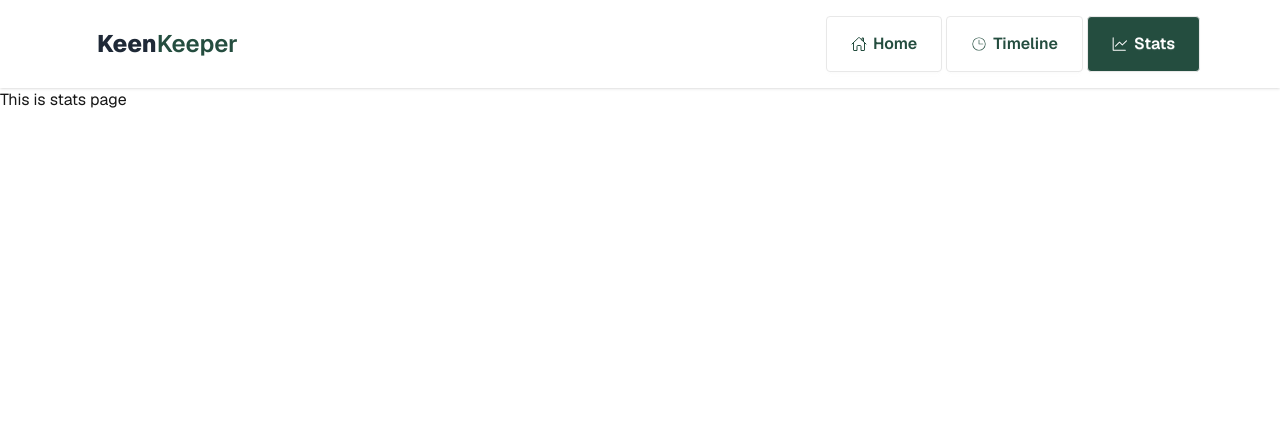
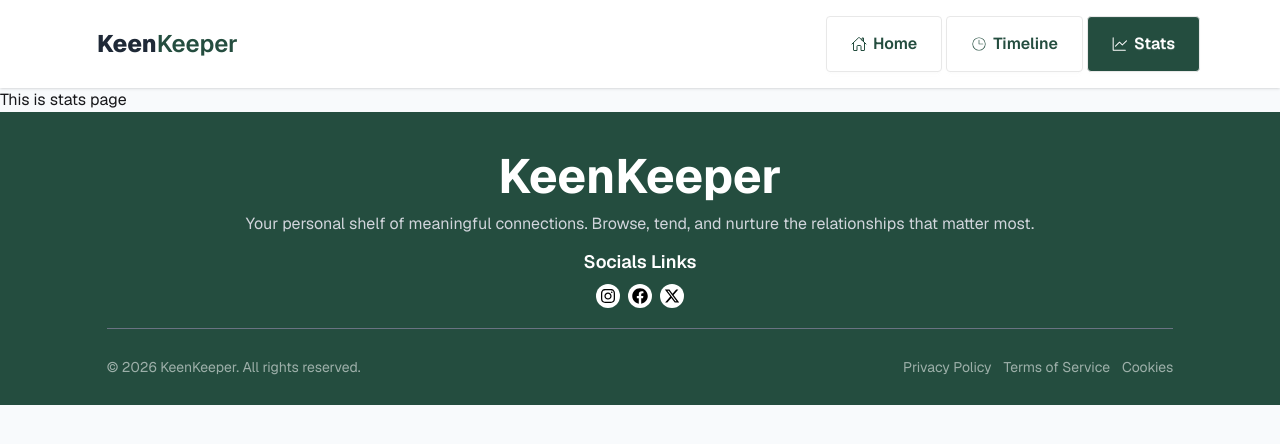
Before and after one commit to Samincode01/b13-a07-site, a Next.js app: page /stats in a window 1280 px wide. Shown: the top 444 px of the page. Built offline with nearby package versions, Linux system fonts and the light colour scheme.

Commit message:
Created footer

```diff
--- a/src/app/globals.css
+++ b/src/app/globals.css
@@ -1,26 +1,6 @@
 @import "tailwindcss";
 @plugin "daisyui";
-:root {
-  --background: #ffffff;
-  --foreground: #171717;
+body
+{
+  background-color: #F8FAFC
 }
-
-@theme inline {
-  --color-background: var(--background);
-  --color-foreground: var(--foreground);
-  --font-sans: var(--font-geist-sans);
-  --font-mono: var(--font-geist-mono);
-}
-
-@media (prefers-color-scheme: dark) {
-  :root {
-    --background: #0a0a0a;
-    --foreground: #ededed;
-  }
-}
-
-body {
-  background: var(--background);
-  color: var(--foreground);
-  font-family: Arial, Helvetica, sans-serif;
-}
--- a/src/app/layout.js
+++ b/src/app/layout.js
@@ -1,6 +1,7 @@
 import { Geist, Geist_Mono } from "next/font/google";
 import "./globals.css";
 import NavBar from "@/components/Navbar/NavBar";
+import Footer from "@/components/Footer/Footer";
 
 const geistSans = Geist({
   variable: "--font-geist-sans",
@@ -26,6 +27,7 @@ export default function RootLayout({ children }) {
       <body className={`${geistSans.className} min-h-full flex flex-col`}>
         <NavBar></NavBar>
         {children}
+        <Footer></Footer>
         </body>
     </html>
   );
--- /dev/null
+++ b/src/components/Footer/Footer.jsx
@@ -0,0 +1,49 @@
+import { FaFacebook, FaInstagram } from "react-icons/fa";
+import { FaXTwitter } from "react-icons/fa6";
+
+const Footer = () => {
+  return (
+    <footer className="bg-[#244D3F] pt-10">
+      <div className="max-w-325  w-[95%] sm:w-10/12 mx-auto">
+        <div className="flex justify-center items-center text-center flex-col text-white gap-3">
+          <h2 className="text-3xl sm:text-5xl font-bold">KeenKeeper</h2>
+          <p className="text-gray-300 text-center">
+            Your personal shelf of meaningful connections. Browse, tend, and
+            nurture the relationships that matter most.
+          </p>
+
+          <div className="mx-auto space-y-2">
+            <p className="font-semibold text-lg">Socials Links</p>
+            <div className="flex items-center justify-center gap-2 text-black">
+              <div className="w-6 h-6 rounded-full bg-white flex justify-center items-center">
+                <FaInstagram></FaInstagram>
+              </div>
+              <div className="w-6 h-6 rounded-full bg-white flex justify-center items-center">
+                <FaFacebook></FaFacebook>
+              </div>
+              <div className="w-6 h-6 rounded-full bg-white flex justify-center items-center">
+                <FaXTwitter></FaXTwitter>
+              </div>
+            </div>
+          </div>
+        </div>
+         <div className="mt-5 py-7 flex justify-center flex-wrap gap-5 sm:justify-between items-center text-white/55 border-t border-gray-500 text-sm">
+            <p className="text-center sm:text-start">© 2026 KeenKeeper. All rights reserved.</p>
+            <div className="flex flex-wrap justify-center items-center gap-3">
+                <p>
+                    Privacy Policy
+                </p>
+                <p>
+                      Terms of Service
+                </p>
+                <p>
+                     Cookies
+                </p>
+            </div>
+        </div>
+      </div>
+    </footer>
+  );
+};
+
+export default Footer;
```
